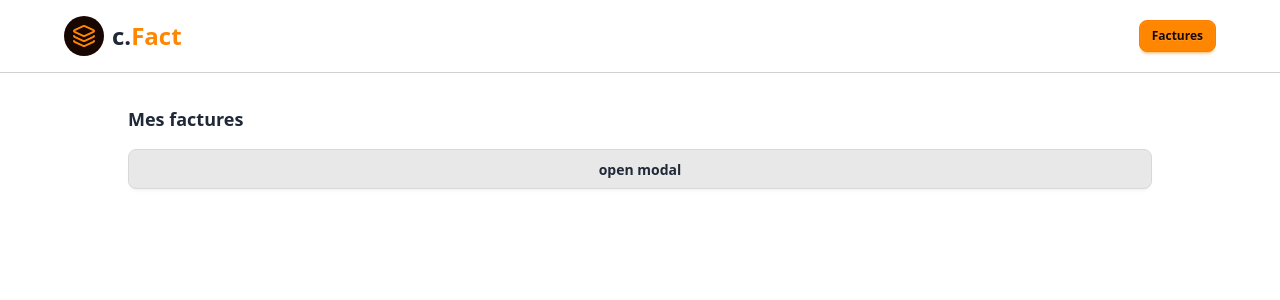
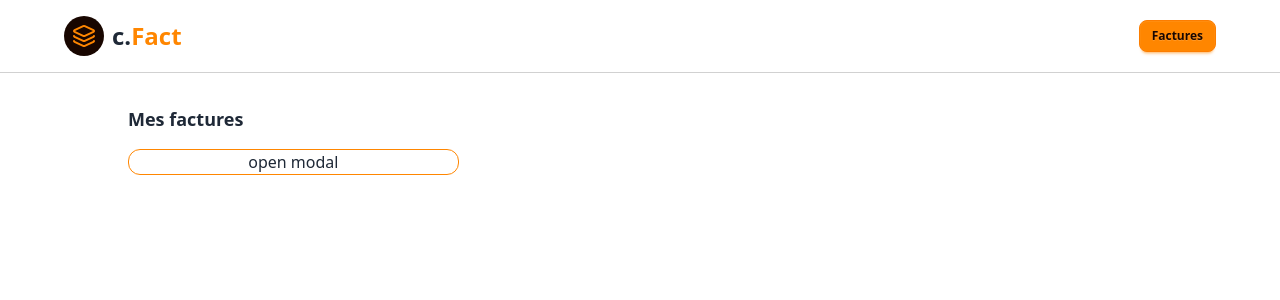
Before and after one commit to Chadrac-WAKOMYA/c.track, a Next.js app: page / in a window 1280 px wide. Shown: the top 300 px of the page. Built offline with nearby package versions, Linux system fonts and the light colour scheme; no server answers.

Commit message:
first home card initialised

```diff
--- a/app/page.tsx
+++ b/app/page.tsx
@@ -7,7 +7,9 @@ export default function Home() {
     <Wrapper >
       <div className="flex flex-col space-y-4">
         <h1 className="text-lg font-bold">Mes factures</h1>
-        <button className="btn" onClick={() => (document.getElementById('my_modal_3') as HTMLDialogElement).showModal()}>open modal</button>
+        <div className="grid md:grid-cols-3 gap-4">
+          <div className="cursor-pointer border border-accent rounded-xl flex justify-center" onClick={() => (document.getElementById('my_modal_3') as HTMLDialogElement).showModal()}>open modal</div>
+        </div>
         <dialog id="my_modal_3" className="modal">
           <div className="modal-box">
             <form method="dialog">
@@ -18,7 +20,6 @@ export default function Home() {
           </div>
         </dialog>
       </div>
-
     </Wrapper>
   );
 }
```
